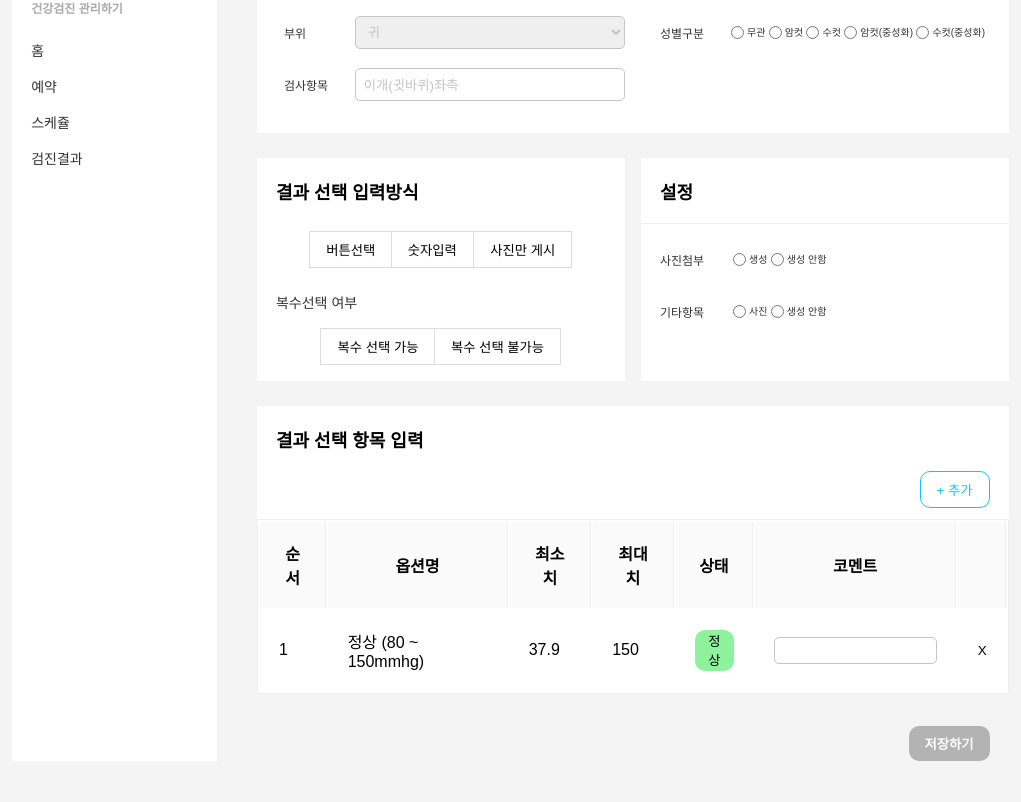
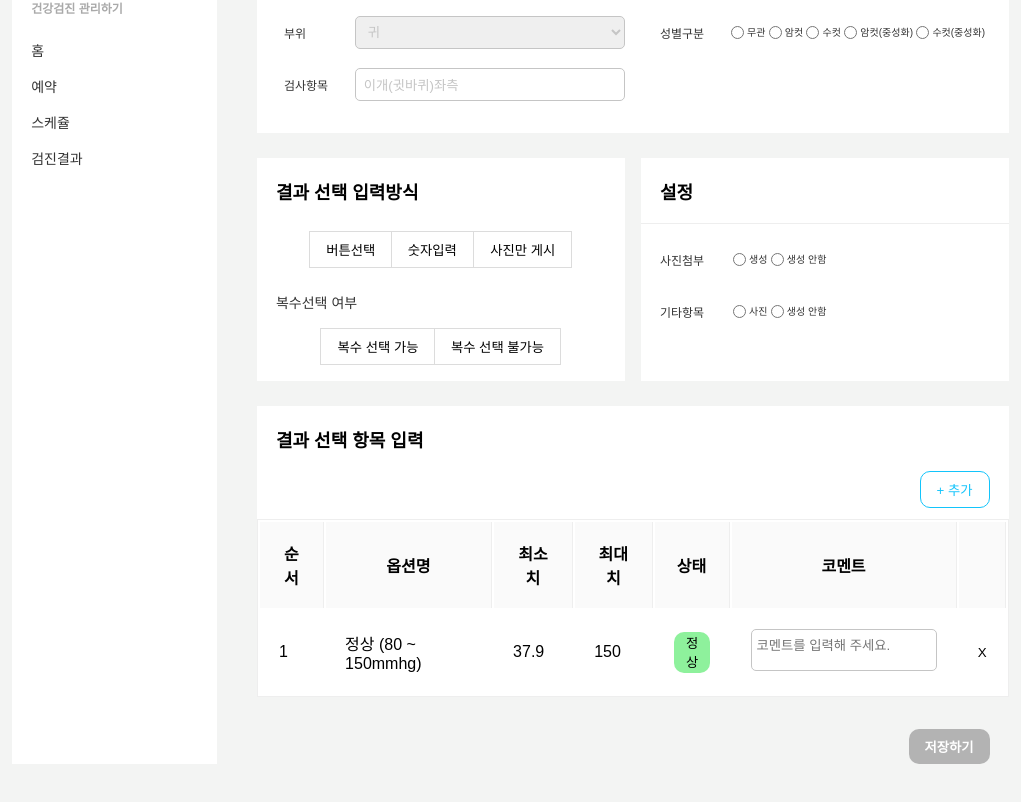
Before and after one commit to jeon-jeongin/patner_user, a plain HTML site: page index.html in a window 1280 px wide. Shown: the part 326-1128 px from the top of the page, without its empty margins (116-1137 px from the left). Drawn offline with Linux system fonts and the light colour scheme.

Commit message:
ADD comment textarea

```diff
--- a/css/style.css
+++ b/css/style.css
@@ -194,12 +194,12 @@
     padding: 1.2rem;
 }
 
-.tRow input{
+.tRow textarea {
+    color: #c5c5c5;
     border: 1px solid #c5c5c5;
     border-radius: 5px;
     padding: 0.3rem;
-    width: 100%;
-    color: #c5c5c5;
+    resize: none;
 }
 
 .statusBtn {
--- a/index.html
+++ b/index.html
@@ -142,7 +142,7 @@
                                 <button type="button" class="statusBtn">정상</button>
                             </td>
                             <td class="tRow">
-                                <input type="text">
+                                <textarea class="comment" placeholder="코멘트를 입력해 주세요." onkeydown="resize(this)" onkeyup="resize(this)"></textarea>
                             </td>
                             <td class="tRow">
                                 <button type="button" class="deleteBtn">X</button>
@@ -154,5 +154,7 @@
             </article>
         </section>
     </div>
+
+    <script src="js/index.js"></script>
 </body>
 </html>
--- /dev/null
+++ b/js/index.js
@@ -0,0 +1,4 @@
+function resize(obj) {
+    obj.style.height = '1px';
+    obj.style.height = (12 + obj.scrollHeight) + 'px';
+}
```
